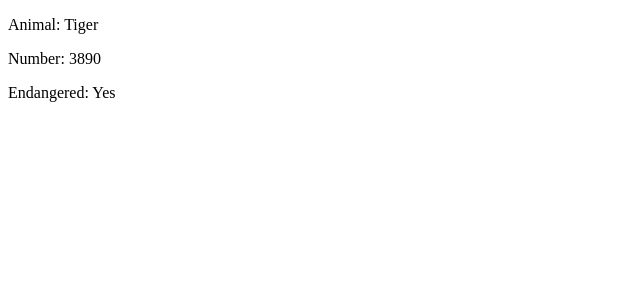
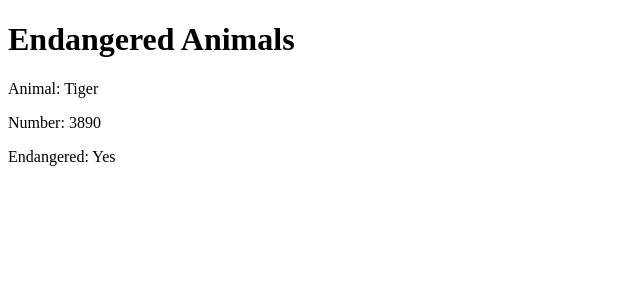
Before and after one commit to ajfm88/TheReactWorkshop, a React (Create React App) app in the folder Chapter7/animal-endangered/: page / in a window 1280 px wide. Shown: the top 300 px of the page, without its empty margins (0-640 px from the left). Built offline with nearby package versions, Linux system fonts and the light colour scheme.

Commit message:
Exercise 7.02: Sending Child Elements Using the children Prop

```diff
--- a/Chapter7/animal-endangered/src/App.js
+++ b/Chapter7/animal-endangered/src/App.js
@@ -2,42 +2,25 @@ import React, { Component } from 'react';
 
 class App extends Component {
   render() {
-    const details = {
-      name: 'Tiger',
-      number: 3890,
-      endangered: true
-    };
-    return <Animal details={details} />;
-    // return <Animal {...details} />;
+    return (
+      <Animal name='Tiger' number={3890} endangered={true}>
+        <h1>Endangered Animals</h1>
+      </Animal>
+    );
   }
 }
 
-// Class-based component
-export class Animal extends Component {
-  render() {
-    const { name, number, endangered } = this.props.details;
-    // const { name, number, endangered } = props;
+const Animal = props => {
+  const { name, number, endangered, children } = props;
 
   return (
     <div>
+      {children}
       <p>Animal: {name}</p>
       <p>Number: {number}</p>
       <p>Endangered: {endangered ? 'Yes' : 'No'}</p>
     </div>
   );
-  }
-}
-
-// Functional component
-// const Animal = props => {
-//   const { name, number, endangered } = props.details;
-//   return (
-//     <div>
-//       <p>Animal: {name}</p>
-//       <p>Number: {number}</p>
-//       <p>Endangered: {endangered ? 'Yes' : 'No'}</p>
-//     </div>
-//   );
-// };
+};
 
 export default App;
```
Lines whose indentation alone changed are shown as unchanged.
